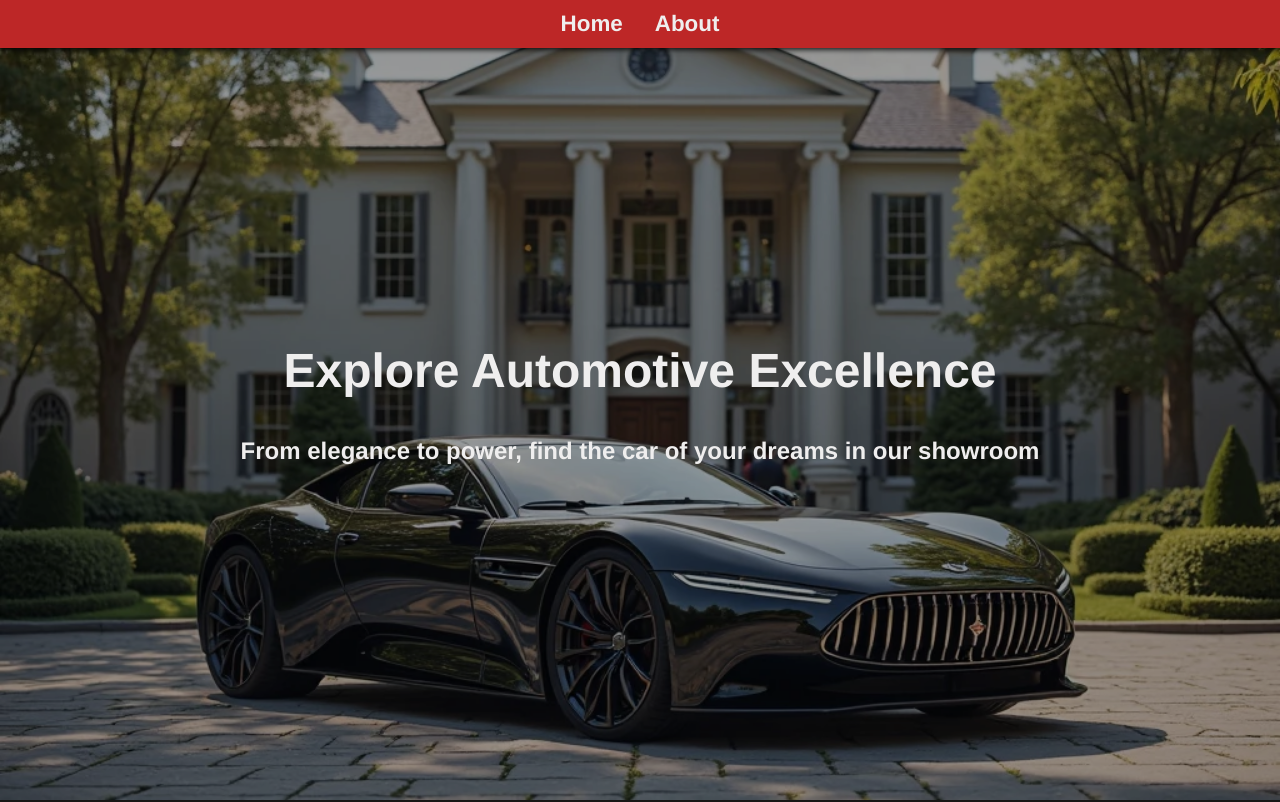
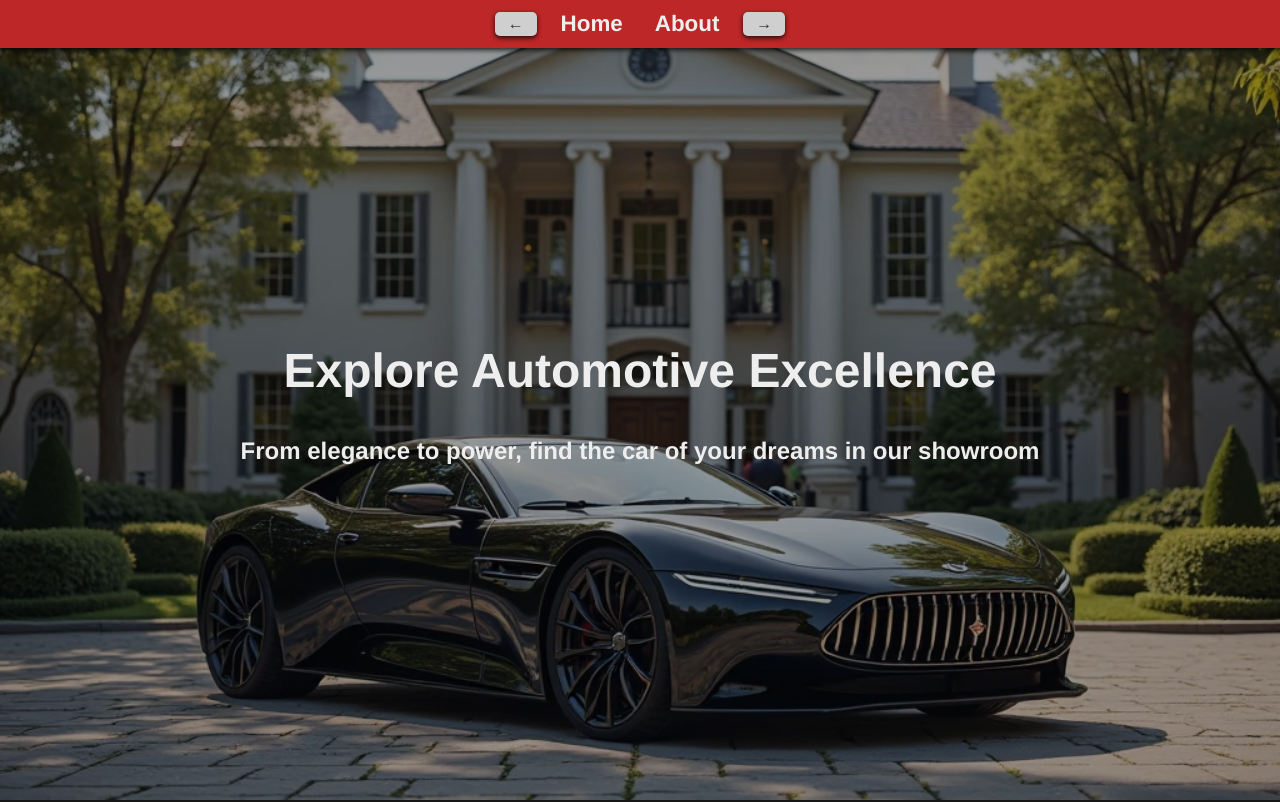
Before and after one commit to marcoD9/Cars_ShowRoom, a Vue app in the folder Client/: page / in a window 1280 px wide. Shown: the top 802 px of the page. Built offline with nearby package versions, Linux system fonts and the light colour scheme; the HTML template or start-up script is replaced by a standard one.

Commit message:
-Client- Update nav, add nav arrows

```diff
--- a/Client/src/App.vue
+++ b/Client/src/App.vue
@@ -1,5 +1,7 @@
 <script setup lang="ts">
-import { RouterLink, RouterView } from 'vue-router'
+import { RouterLink, RouterView, useRouter } from 'vue-router'
+
+const router = useRouter()
 </script>
 
 <template>
@@ -7,14 +9,17 @@ import { RouterLink, RouterView } from 'vue-router'
     <header>
       <div class="wrapper">
         <nav>
+          <button @click="router.back()" class="nav-button">&larr;</button>
           <RouterLink class="link" to="/">Home</RouterLink>
           <RouterLink class="link" to="/about">About</RouterLink>
+          <button @click="router.forward()" class="nav-button">&rarr;</button>
         </nav>
       </div>
     </header>
     <RouterView />
   </div>
 </template>
+
 <style>
 #app {
   font-family: Avenir, Helvetica, Arial, sans-serif;
@@ -39,13 +44,19 @@ import { RouterLink, RouterView } from 'vue-router'
   z-index: 1000;
 }
 
+nav {
+  display: flex;
+  width: 100%;
+  justify-content: center;
+  align-items: center;
+}
+
 .link {
   font-size: 1.4rem;
   color: var(--primary-text);
   text-decoration: none;
   padding: 1rem;
   font-weight: bold;
-  margin: 0 auto;
 }
 
 .link:hover {
@@ -54,4 +65,28 @@ import { RouterLink, RouterView } from 'vue-router'
     color 0.3s;
   color: var(--tertiary-text);
 }
+
+.nav-button {
+  /* General class for navigation buttons */
+  background-color: var(--primary-color);
+  color: var(--tertiary-text);
+  border-radius: 5px;
+  cursor: pointer;
+  transition: ease-in-out 0.5s;
+  border: none;
+  box-shadow: var(--shadow);
+  padding: 0.5rem 0.8rem;
+  font-weight: bold;
+  margin: 0 0.5rem;
+  display: flex;
+  align-items: center;
+  justify-content: center;
+  height: 3vh;
+  font-size: 1rem;
+}
+
+.nav-button:hover {
+  background-color: var(--secondary-color);
+  color: var(--primary-text);
+}
 </style>
```
